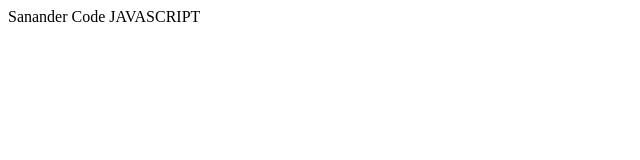
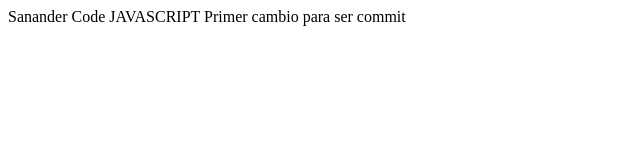
Before and after one commit to jalfonsojimenez/testBedu, a plain HTML site: page index.html in a window 1280 px wide. Shown: the whole page, without its empty margins (0-640 px from the left). Drawn offline with Linux system fonts and the light colour scheme.

Commit message:
primer cambio al codigo

```diff
--- a/index.html
+++ b/index.html
@@ -6,5 +6,6 @@
 </head>
 <body>
     Sanander Code JAVASCRIPT
+    Primer cambio para ser commit
 </body>
 </html>
```
